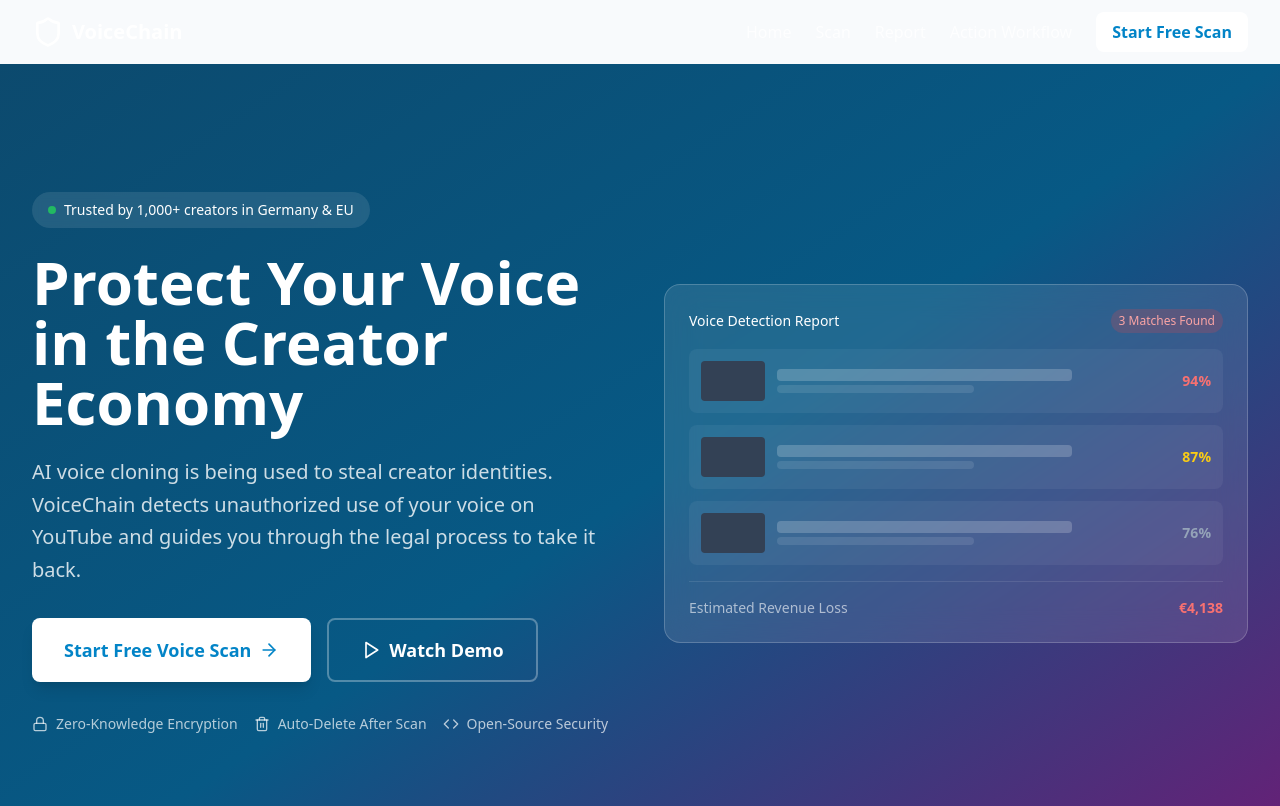
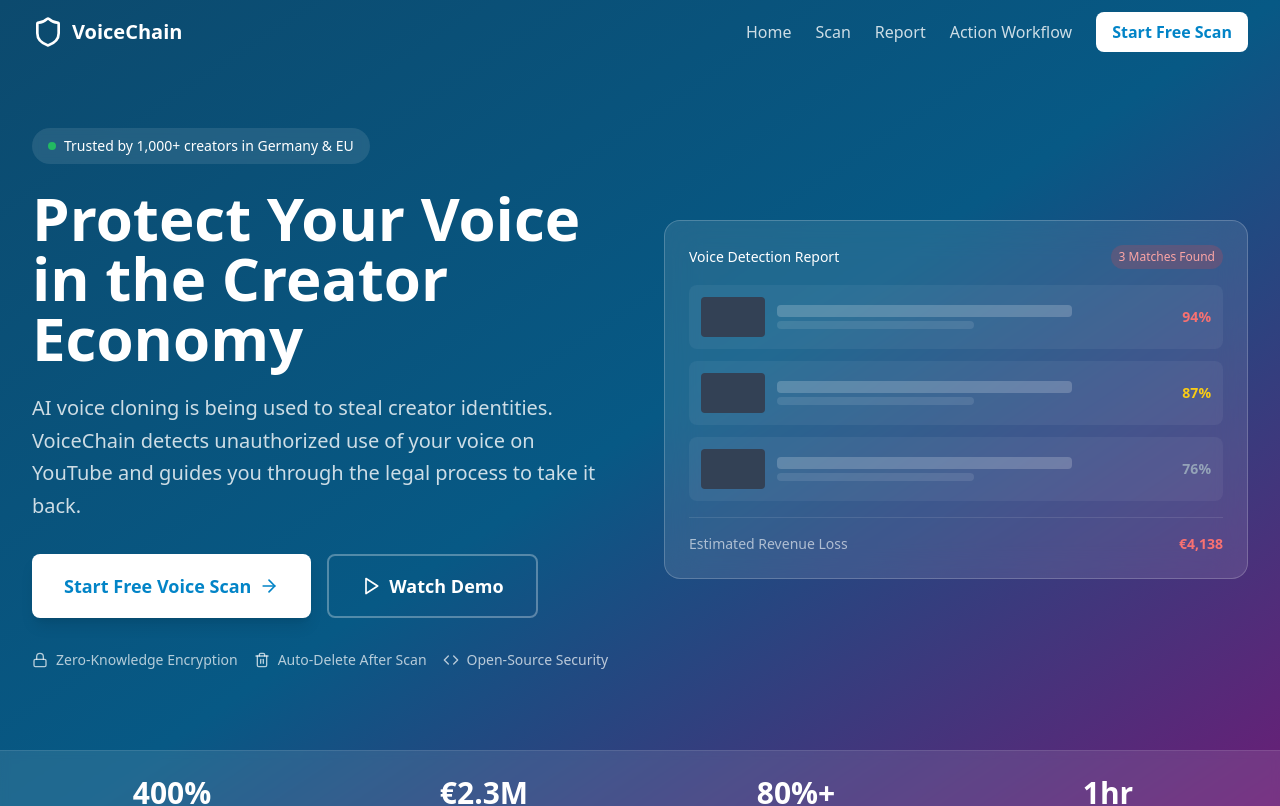
Before and after one commit to charlieliu219/voice-chain, a React (Vite) app: page / in a window 1280 px wide. Shown: the top 806 px of the page. Built offline with nearby package versions, Linux system fonts and the light colour scheme.

Commit message:
fixed landing page bug

```diff
--- a/src/components/Layout.tsx
+++ b/src/components/Layout.tsx
@@ -32,7 +32,7 @@
 
   return (
     <div className="min-h-screen flex flex-col">
-      <header className={`sticky top-0 z-50 ${isLandingPage ? 'bg-transparent absolute w-full' : 'bg-white border-b border-slate-200'}`}>
+      <header className={`z-50 ${isLandingPage ? 'absolute top-0 left-0 w-full bg-transparent' : 'sticky top-0 bg-white border-b border-slate-200'}`}>
         <nav className="max-w-7xl mx-auto px-4 sm:px-6 lg:px-8">
           <div className="flex justify-between items-center h-16">
             <Link to="/" className="flex items-center gap-2">
```
